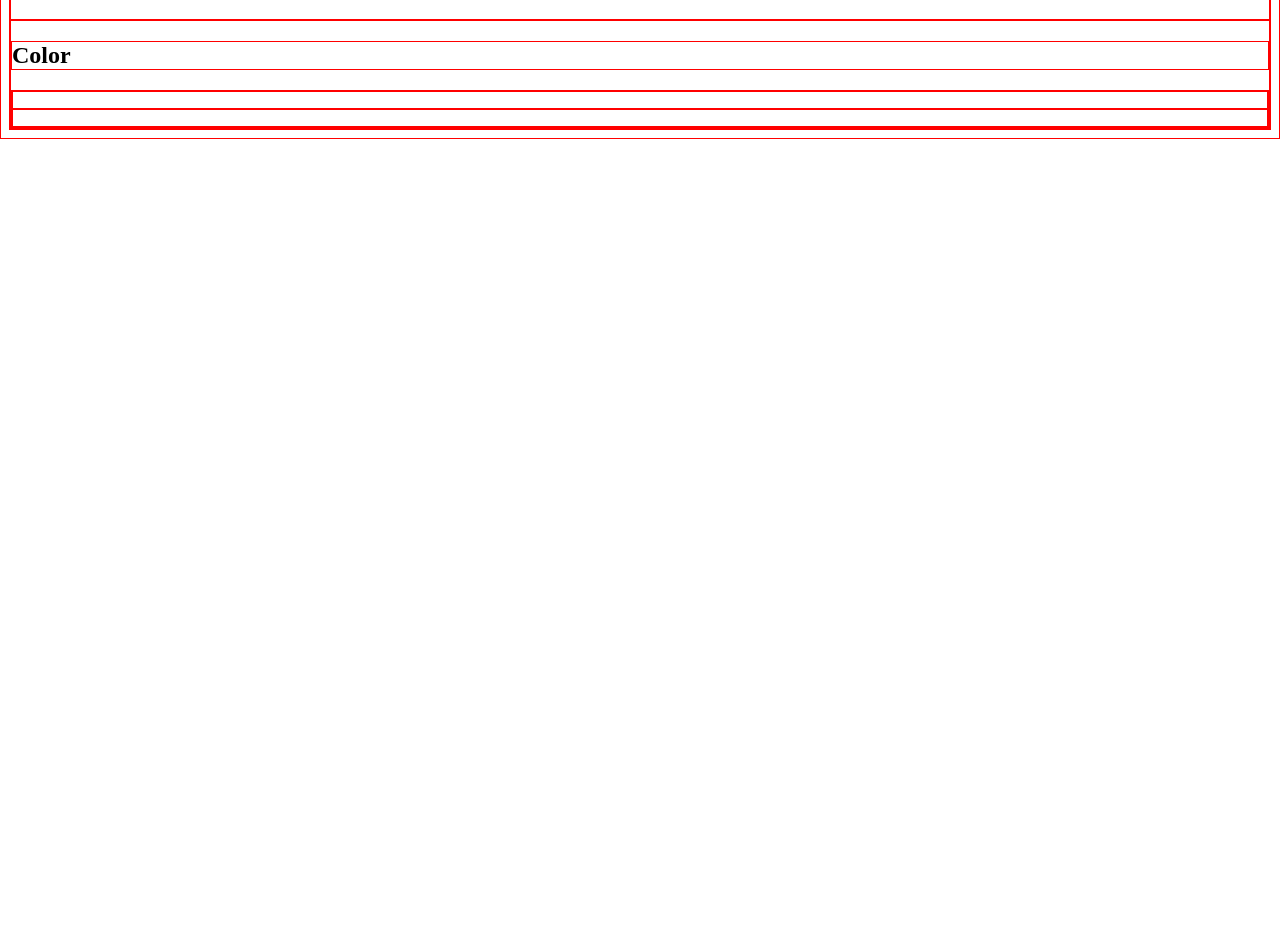
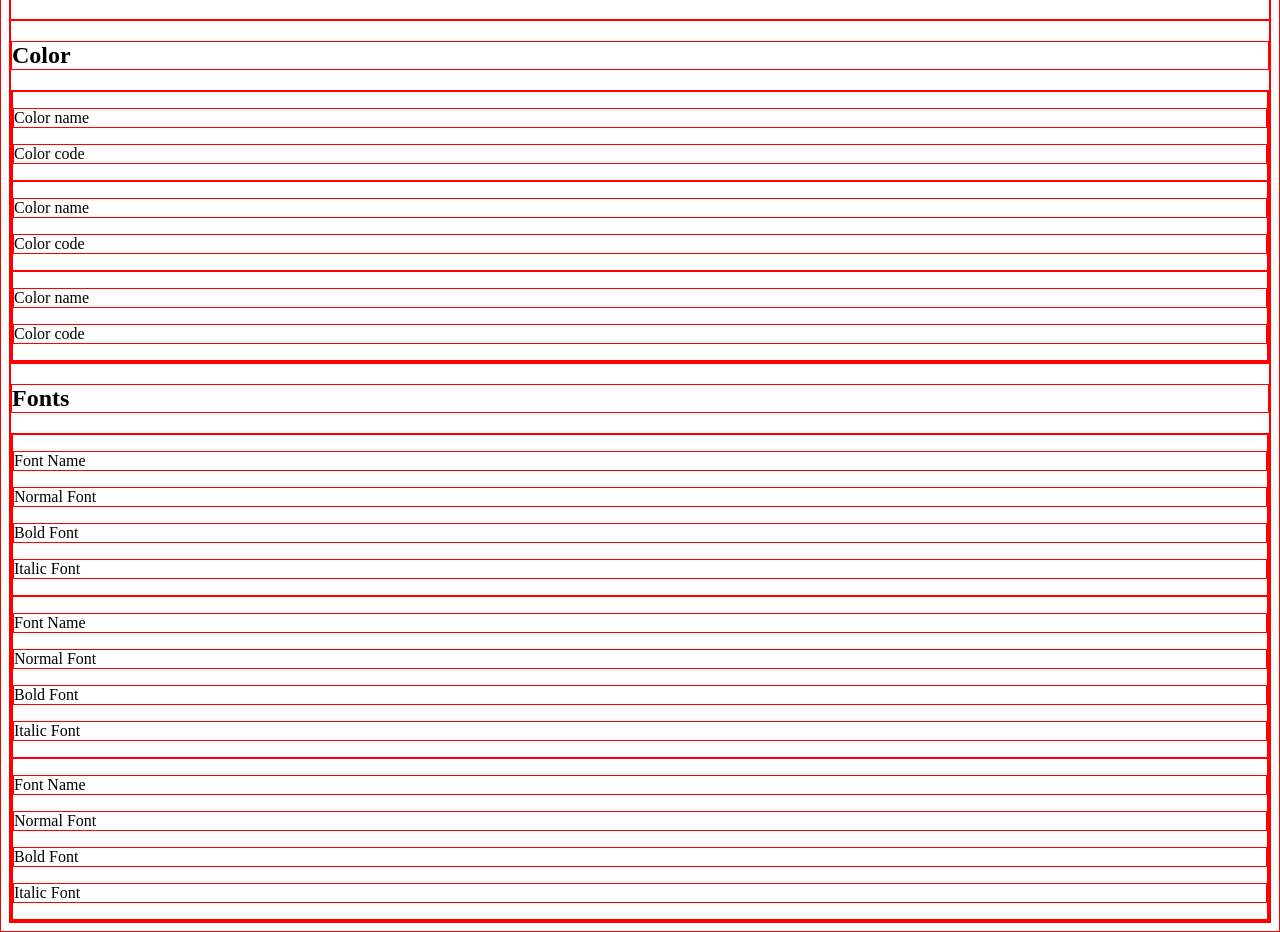
Before and after one commit to Droich/VS-CODE-Projects, a plain HTML site: page starting/index.html in a window 1280 px wide. Shown: the part 74-1006 px from the top of the page. Before the commit the page ends 800 px from the top, so only its background shows below. Drawn offline with Linux system fonts and the light colour scheme.

Commit message:
added some fonts

```diff
--- a/starting/index.html
+++ b/starting/index.html
@@ -15,8 +15,44 @@
         <div class="ColorGuide">
             <h2>Color</h2>
             <div class="Colors">
-                <div class="ColorBlue">
-                    <p></p>
+                <div class="Color1">
+                    <p>Color name</p>
+                    <p>Color code</p>
+                </div>
+                <div class="Color2">
+                    <p>Color name</p>
+                    <p>Color code</p>
+                </div>
+                <div class="Color3?">
+                    <p>Color name</p>
+                    <p>Color code</p>
+                </div>
+            </div>
+        </div>
+
+        <!--Guia de Fonts-->
+        <div class="FontGuide">
+            <h2>Fonts</h2>
+            <div class="fonts">
+                <div class="font">
+                    <p class="Font-Name">Font Name</p>
+                    <p class="normal-font">Normal Font</p>
+                    <p class="bold-font">Bold Font</p>
+                    <p class="italic-font">Italic Font</p>
+                </div>
+
+                <div class="font">
+                    <p class="Font-Name">Font Name</p>
+                    <p class="normal-font">Normal Font</p>
+                    <p class="bold-font">Bold Font</p>
+                    <p class="italic-font">Italic Font</p>
+                </div>
+
+                <div class="font">
+                    <p class="Font-Name">Font Name</p>
+                    <p class="normal-font">Normal Font</p>
+                    <p class="bold-font">Bold Font</p>
+                    <p class="italic-font">Italic Font</p>
                 </div>
             </div>
         </div>
```
